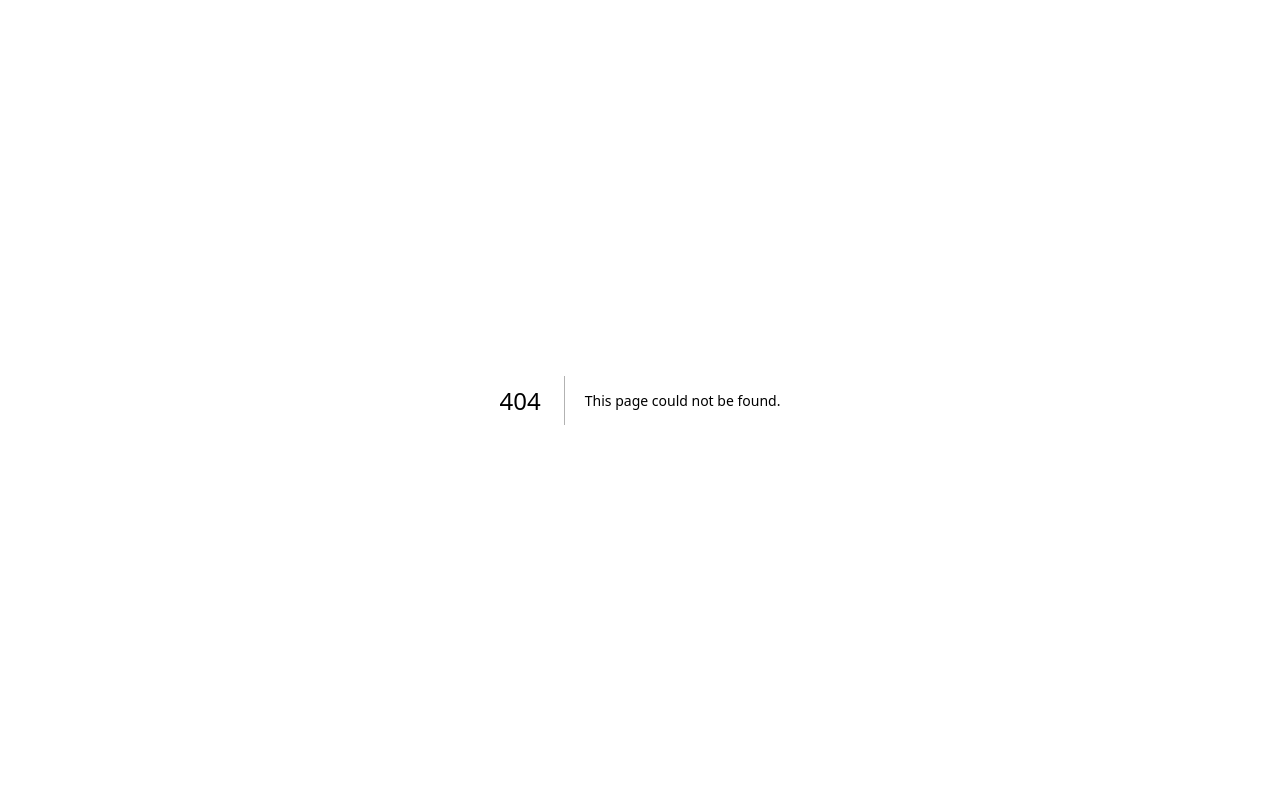
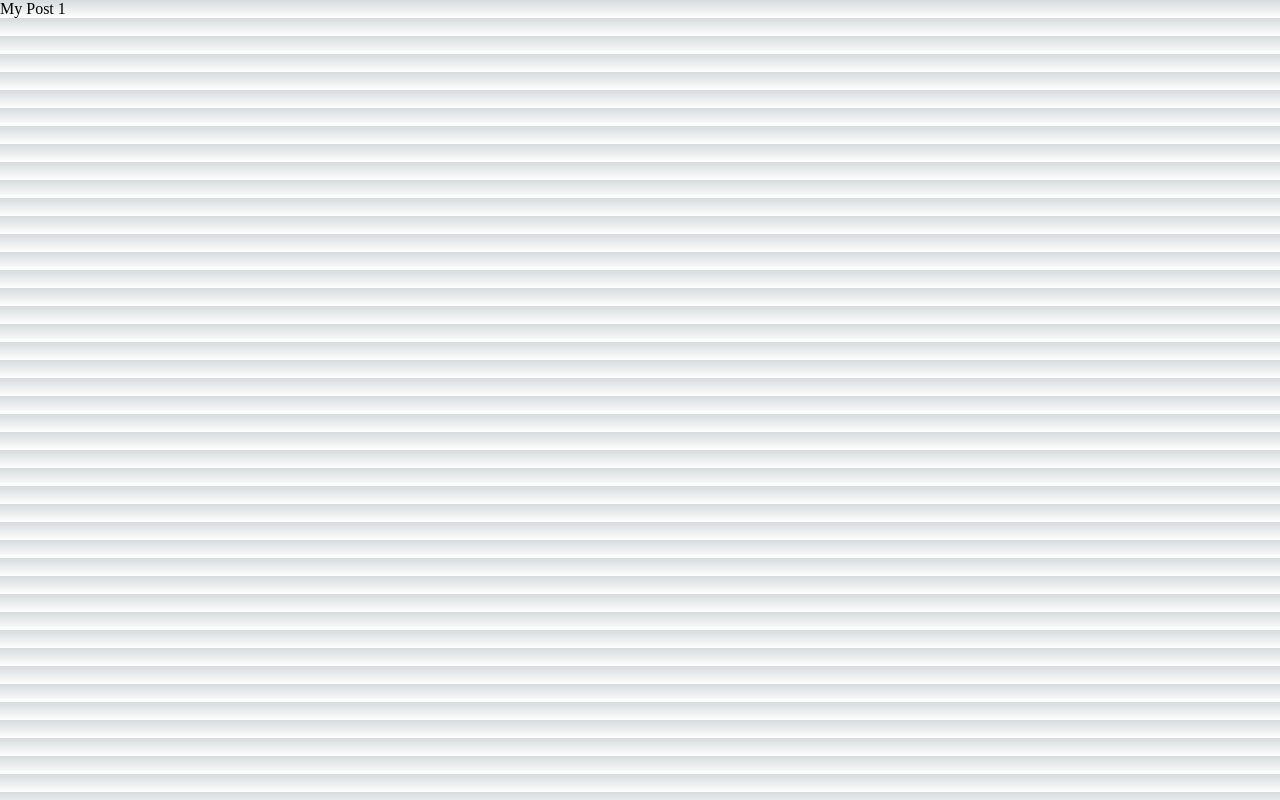
Before and after one commit to sbaiti1/NextJs-Course, a Next.js app: page /blog/1 in a window 1280 px wide. Before the commit this address had no page. Built offline with nearby package versions, Linux system fonts and the light colour scheme.

Commit message:
Dynamic Segments

```diff
--- /dev/null
+++ b/app/blog/[slug]/page.jsx
@@ -0,0 +1,3 @@
+export default function Page({ params }) {
+    return <div>My Post {params.slug} </div>;
+  }
```
